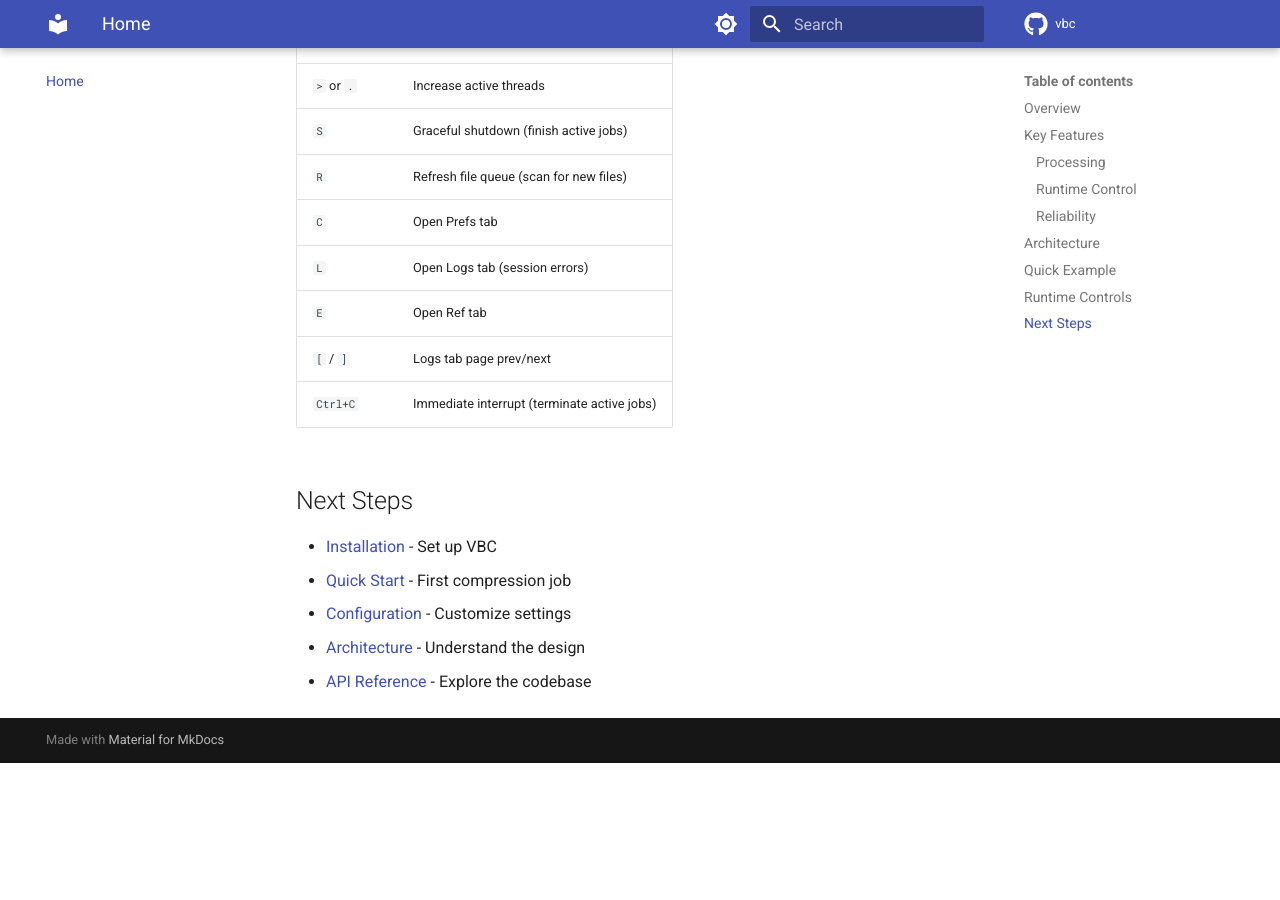
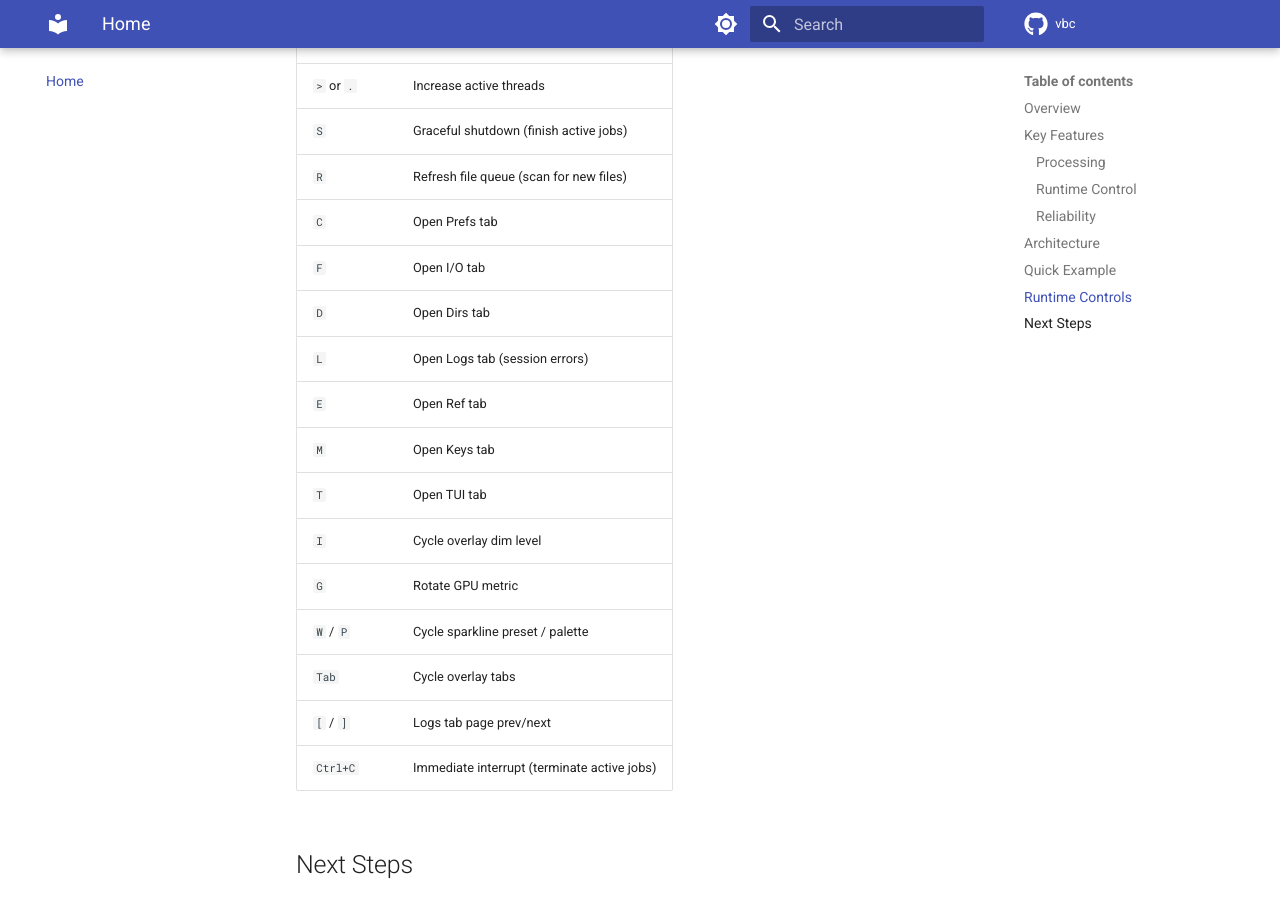
Before and after one commit to hipotures/vbc, an MkDocs documentation site: the page built from docs/index.md, in a window 1280 px wide and 900 px high, scrolled down 2339 px. Built offline with MkDocs 1.6.1 and Material for MkDocs 9.7.7, drawn with Linux system fonts in a browser that asks for light colours; comment, search, counter and statistics services are not loaded; before the commit the page ends 3102 px from its top, so only the background shows below that.

```diff
--- a/docs/index.md
+++ b/docs/index.md
@@ -85,8 +85,16 @@ While VBC is running, use these keyboard shortcuts:
 | `S` | Graceful shutdown (finish active jobs) |
 | `R` | Refresh file queue (scan for new files) |
 | `C` | Open Prefs tab |
+| `F` | Open I/O tab |
+| `D` | Open Dirs tab |
 | `L` | Open Logs tab (session errors) |
 | `E` | Open Ref tab |
+| `M` | Open Keys tab |
+| `T` | Open TUI tab |
+| `I` | Cycle overlay dim level |
+| `G` | Rotate GPU metric |
+| `W` / `P` | Cycle sparkline preset / palette |
+| `Tab` | Cycle overlay tabs |
 | `[` / `]` | Logs tab page prev/next |
 | `Ctrl+C` | Immediate interrupt (terminate active jobs) |
 
```
Also changed, not shown: docs/getting-started/configuration.md (+2 -1 lines), docs/user-guide/advanced.md (+2 -2 lines), docs/user-guide/runtime-controls.md (+3 -2 lines).
